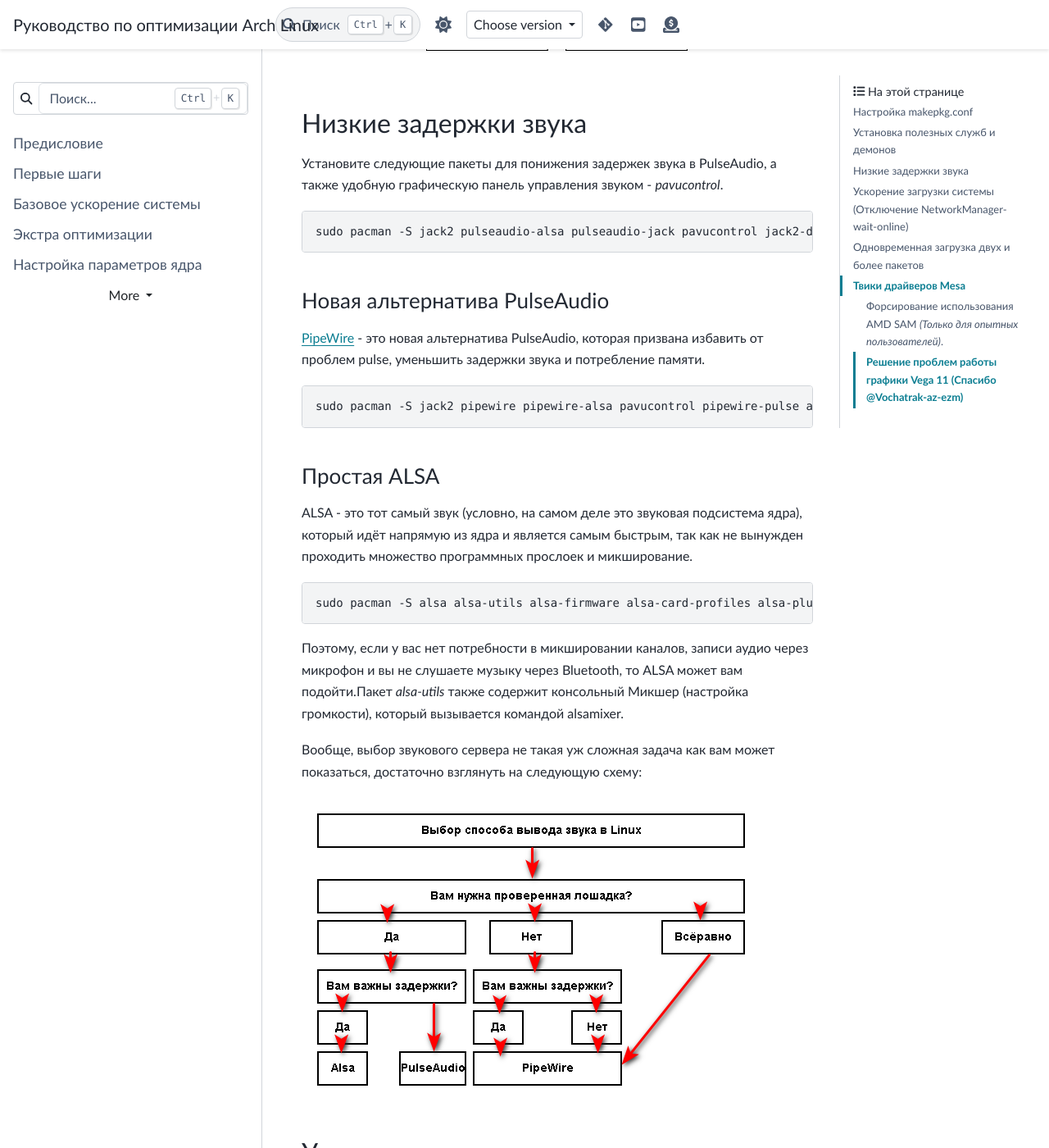
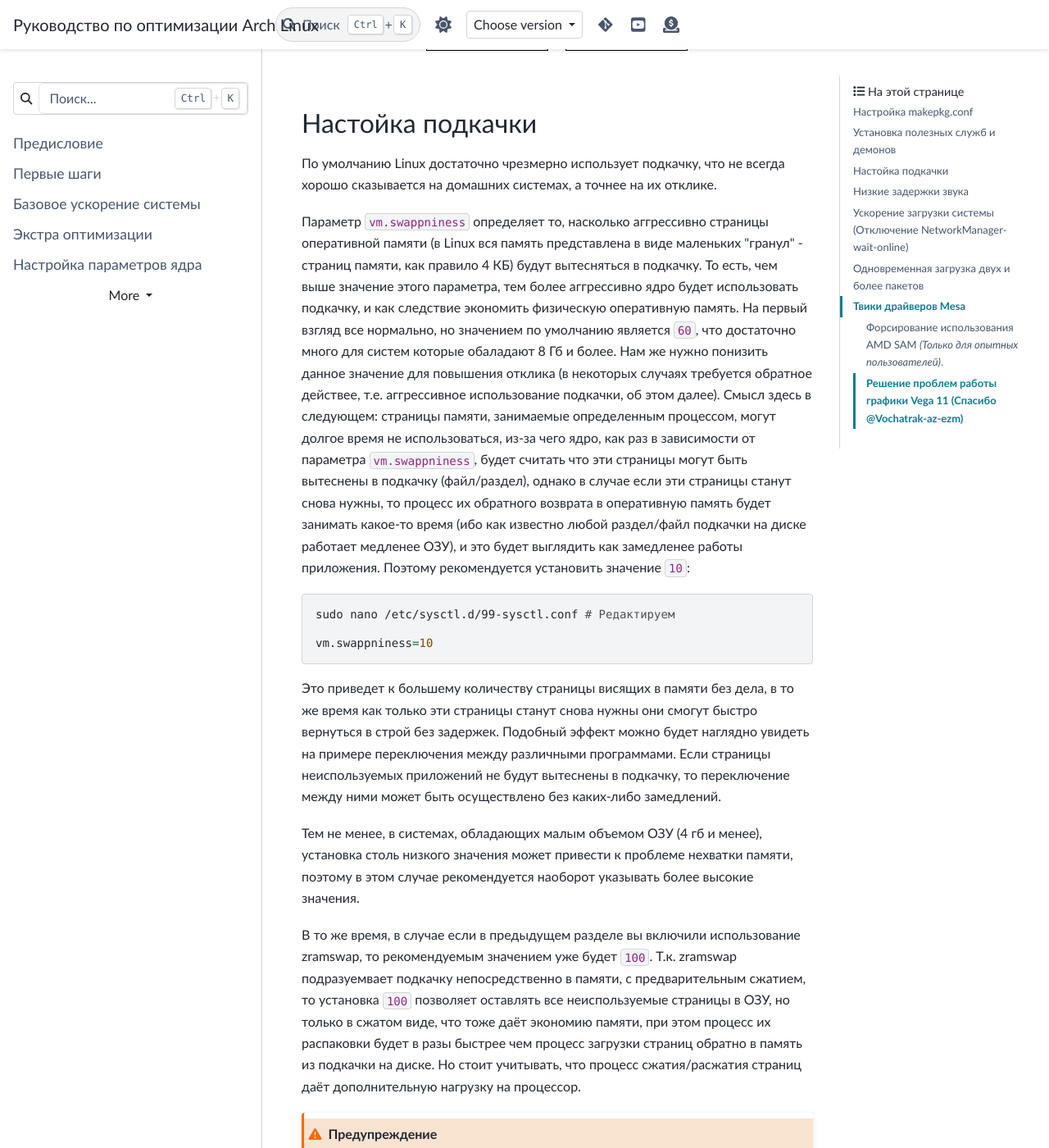
Before and after one commit to ventureoo/ARU, a Sphinx documentation site: the page built from docs/source/generic-system-acceleration.rst, in a window 1280 px wide and 1400 px high, scrolled down 6945 px. Shown: the whole window at 82% size. Built offline with Sphinx 7.4.7 and the PyData theme 0.15.4, drawn with Linux system fonts in a browser that asks for light colours; some of the changed text lies outside the part shown.

Commit message:
generic-system-acceleration: Add an explanation of vm.swappiness

```diff
--- a/docs/source/generic-system-acceleration.rst
+++ b/docs/source/generic-system-acceleration.rst
@@ -325,6 +325,72 @@
 
 .. image:: images/generic-system-acceleration-1.png
 
+.. index:: swap, swappiness, sysctl
+.. _swap:
+
+==================
+Настойка подкачки
+==================
+
+По умолчанию Linux достаточно чрезмерно использует подкачку,
+что не всегда хорошо сказывается на домашних системах, а точнее
+на их отклике.
+
+Параметр ``vm.swappniness`` определяет то, насколько аггрессивно
+страницы оперативной памяти (в Linux вся память представлена в виде
+маленьких "гранул" - страниц памяти, как правило 4 КБ) будут
+вытесняться в подкачку. То есть, чем выше значение этого параметра,
+тем более аггрессивно ядро будет использовать подкачку, и как
+следствие экономить физическую оперативную память. На первый взгляд
+все нормально, но значением по умолчанию является ``60``, что
+достаточно много для систем которые обаладают 8 Гб и более. Нам же
+нужно понизить данное значение для повышения отклика (в некоторых
+случаях требуется обратное действее, т.е. аггрессивное использование
+подкачки, об этом далее). Смысл здесь в следующем: страницы памяти,
+занимаемые определенным процессом, могут долгое время не
+использоваться, из-за чего ядро, как раз в зависимости от параметра
+``vm.swappniness``, будет считать что эти страницы могут быть
+вытеснены в подкачку (файл/раздел), однако в случае если эти страницы
+станут снова нужны, то процесс их обратного возврата в оперативную
+память будет занимать какое-то время (ибо как известно любой
+раздел/файл подкачки на диске работает медленее ОЗУ), и это будет
+выглядить как замедленее работы приложения. Поэтому рекомендуется
+установить значение ``10``::
+
+  sudo nano /etc/sysctl.d/99-sysctl.conf # Редактируем
+
+  vm.swappniness=10
+
+Это приведет к большему количеству страницы висящих в памяти без дела,
+в то же время как только эти страницы станут снова нужны они смогут
+быстро вернуться в строй без задержек. Подобный эффект можно будет
+наглядно увидеть на примере переключения между различными программами.
+Если страницы неиспользуемых приложений не будут вытеснены в подкачку,
+то переключение между ними может быть осуществлено без каких-либо
+замедлений.
+
+Тем не менее, в системах, обладающих малым объемом ОЗУ (4 гб и менее),
+установка столь низкого значения может привести к проблеме нехватки
+памяти, поэтому в этом случае рекомендуется наоборот указывать более
+высокие значения.
+
+В то же время, в случае если в предыдущем разделе вы включили
+использование zramswap, то рекомендуемым значением уже будет ``100``.
+Т.к. zramswap подразуемвает подкачку непосредственно в памяти, с
+предварительным сжатием, то установка ``100`` позволяет оставлять все
+неиспользуемые страницы в ОЗУ, но только в сжатом виде, что тоже даёт
+экономию памяти, при этом процесс их распаковки будет в разы быстрее
+чем процесс загрузки страниц обратно в память из подкачки на диске. Но
+стоит учитывать, что процесс сжатия/расжатия страниц даёт
+дополнительную нагрузку на процессор.
+
+.. warning:: Автор настоятельно не рекомендует устанавливать значение
+   параметра в 0 (отключать подкачку вовсе). Подробнее о том, почему
+   это вредно читайте в данной статье -
+   https://habr.com/ru/company/flant/blog/348324/. Если вы хотите
+   минимизировать использование подкачки, то просто установите
+   значение 1 или 5. А лучше - используйте уже упомянутый zramswap.
+
 .. index:: lowlatency, audio, pusleaudio
 .. _lowlatency-audio:
 
```
